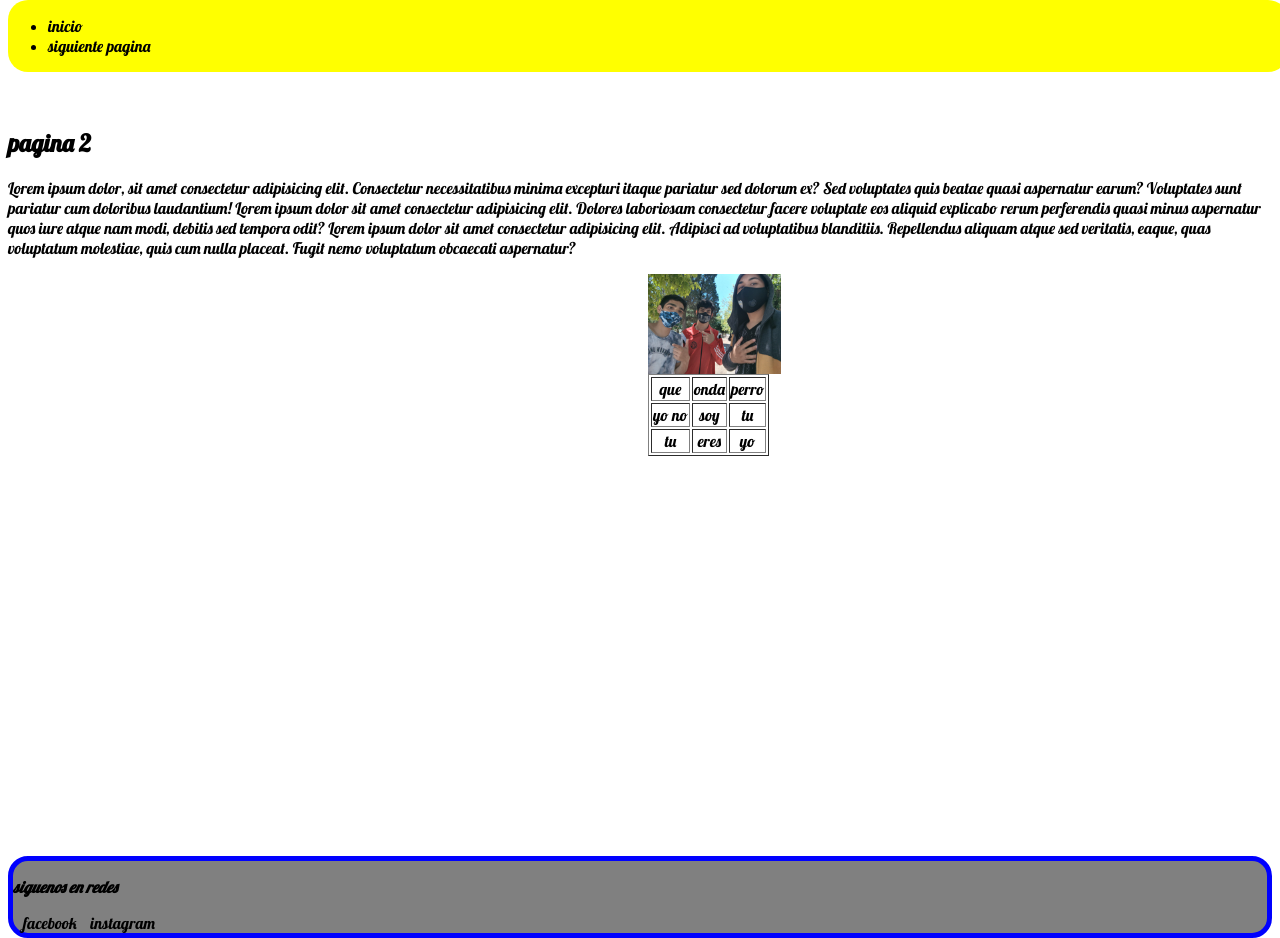
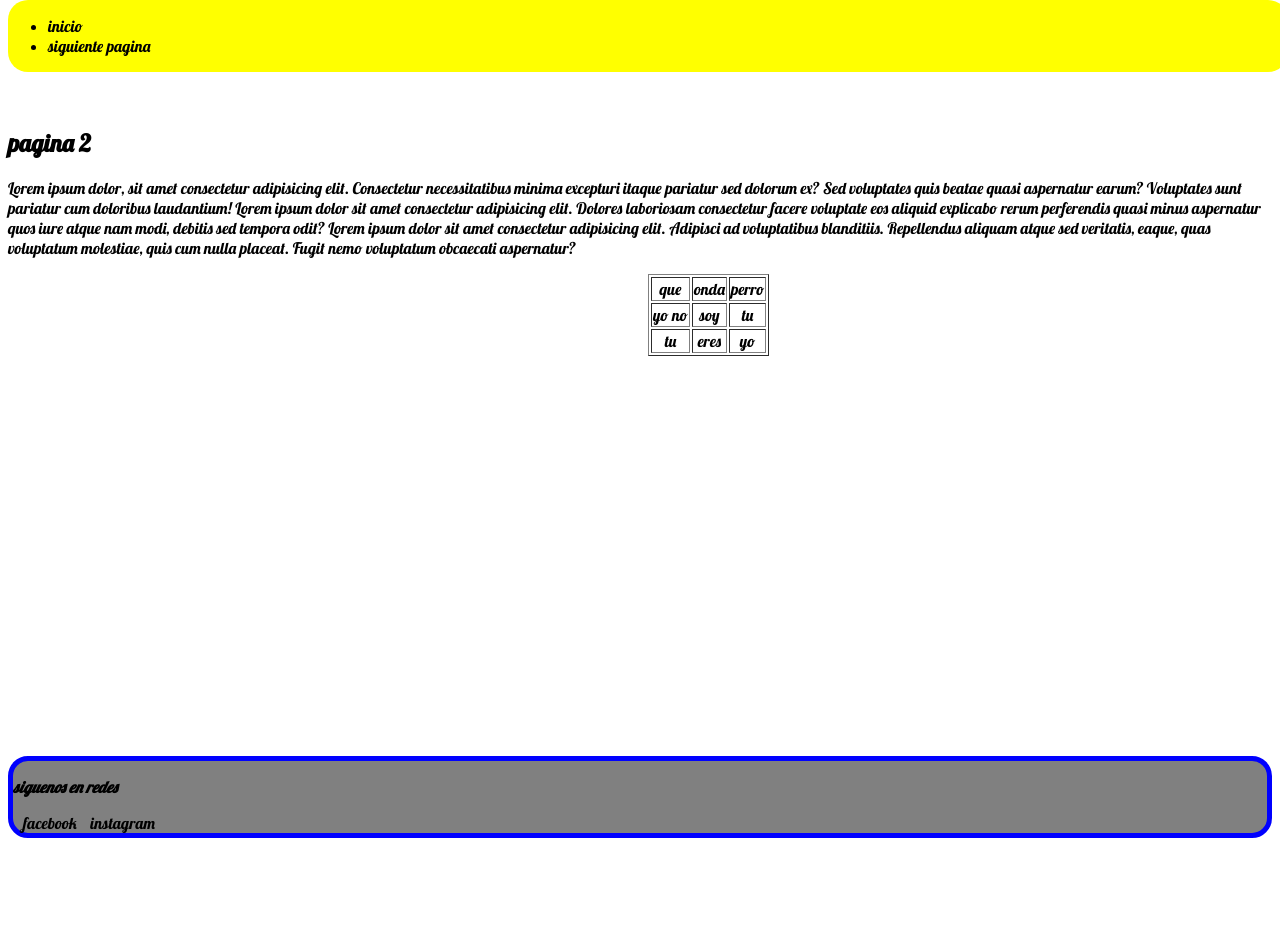
Before and after one commit to facu323/facu323.github.io, a website: page sigiente.html in a window 1280 px wide. After the commit the page ends 838 px from the top, so only its background shows below. Drawn offline with Linux system fonts and the light colour scheme.

Commit message:
Update sigiente.html

```diff
--- a/sigiente.html
+++ b/sigiente.html
@@ -44,13 +44,6 @@
           eaque, quas voluptatum molestiae, quis cum nulla placeat. Fugit nemo
           voluptatum obcaecati aspernatur?
         </p>
-        <img
-          src="panas1.jpeg"
-          alt="panas"
-          title="panitas"
-          height="100px"
-          class="hola"
-        />
         <table border="1px">
           <tr>
             <td>que</td>
```
